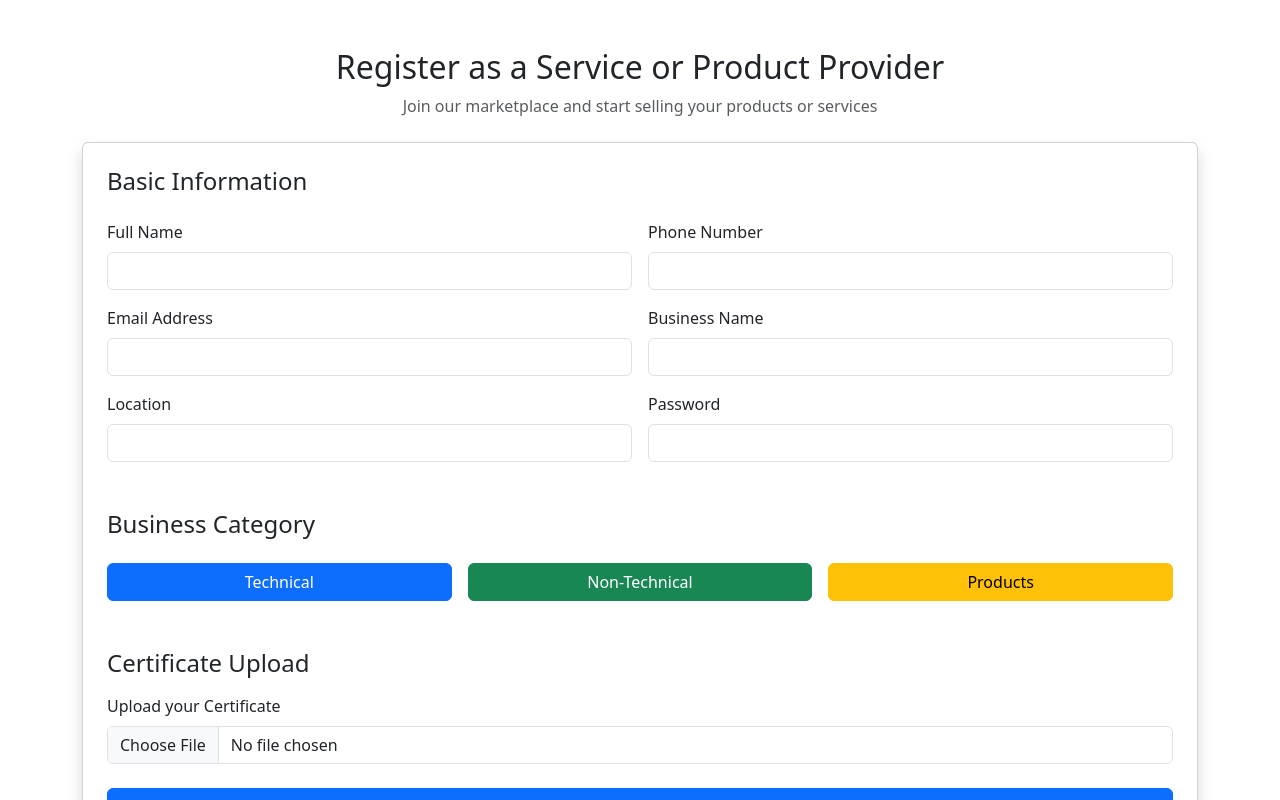
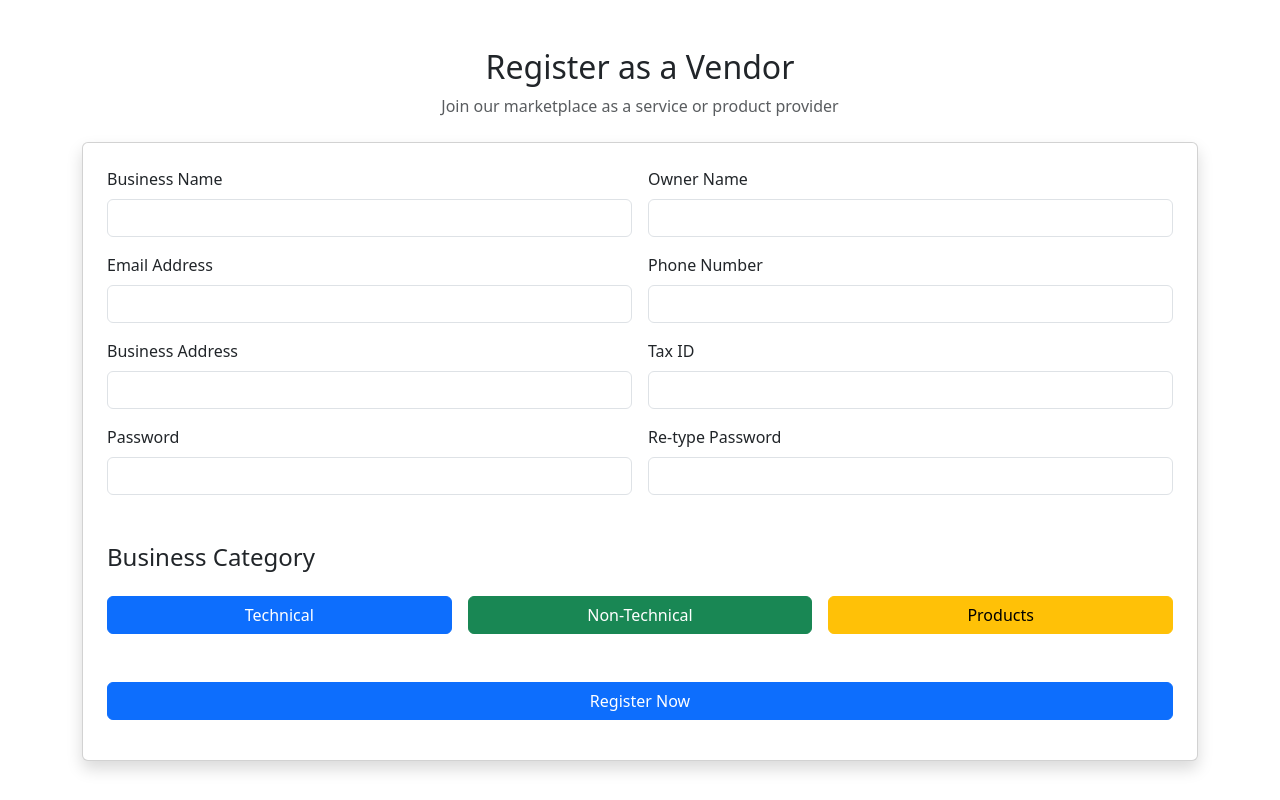
Before and after one commit to Hanumansai72/apna_mestri_vendor, a React (Create React App) app: page /vendor/regsiter in a window 1280 px wide. Shown: the top 800 px of the page. Built offline with nearby package versions, Linux system fonts and the light colour scheme.

Commit message:
updated readm.med

```diff
--- a/src/Componets/Vendor/Registration.jsx
+++ b/src/Componets/Vendor/Registration.jsx
@@ -3,38 +3,26 @@ import React, { useState } from 'react';
 function Registration() {
   const [selectedCategory, setSelectedCategory] = useState("");
   const [formData, setFormData] = useState({
-    fullName: "",
-    phoneNumber: "",
-    email: "",
-    businessName: "",
-    location: "",
-    password: "",
-    businessCategory: "",
-    subCategory: ""
+    Business_Name: "",
+    Owner_name: "",
+    Email_address: "",
+    Phone_number: "",
+    Business_address: "",
+    Category: "",
+    Sub_Category: "",
+    Tax_ID: "",
+    Password:""
   });
 
   const subCategories = {
-    "Technical": [
-      "Architects", "Civil Engineer", "Site Supervisor", "Survey Engineer", "MEP Consultant",
-      "Structural Engineer", "Project Manager", "HVAC Engineer", "Safety Engineer",
-      "Contractor", "Interior Designer", "WaterProofing Consultant", "Acoustic Consultants"
-    ],
-    "Non-Technical": [
-      "EarthWork Labour", "Civil Mason", "Shuttering/Centring Labour", "Plumber", "Electrician",
-      "Painter", "Carpenter", "Flooring Labour", "False Ceiling Worker"
-    ],
-    "Products": [
-      "Bricks / Block", "Cement / Adhesives", "Aggregate vendors", "Steel", "Stone / Tiles", "Paints",
-      "Electrical wires & fixtures", "Plumbing pipes & fixtures", "Civil products (All handy tools for civil works)",
-      "Glass", "Doors & Windows", "Wood and Hardware", "Fabricators", "Waterproofing products",
-      "Landscape products", "Lights", "Electrical", "Carpenter", "Flooring and Dado", "Wall papers",
-      "False Ceiling", "Glass work", "Cleaning products", "Furniture", "Blinds and Curtains", "Acoustics"
-    ]
+    "Technical": [ "Architects", "Civil Engineer", "Site Supervisor", "Survey Engineer", "MEP Consultant", "Structural Engineer", "Project Manager", "HVAC Engineer", "Safety Engineer", "Contractor", "Interior Designer", "WaterProofing Consultant", "Acoustic Consultants" ],
+    "Non-Technical": [ "EarthWork Labour", "Civil Mason", "Shuttering/Centring Labour", "Plumber", "Electrician", "Painter", "Carpenter", "Flooring Labour", "False Ceiling Worker" ],
+    "Products": [ "Bricks / Block", "Cement / Adhesives", "Aggregate vendors", "Steel", "Stone / Tiles", "Paints", "Electrical wires & fixtures", "Plumbing pipes & fixtures", "Civil products (All handy tools for civil works)", "Glass", "Doors & Windows", "Wood and Hardware", "Fabricators", "Waterproofing products", "Landscape products", "Lights", "Electrical", "Carpenter", "Flooring and Dado", "Wall papers", "False Ceiling", "Glass work", "Cleaning products", "Furniture", "Blinds and Curtains", "Acoustics" ]
   };
 
   const handleCategoryClick = (category) => {
     setSelectedCategory(category);
-    setFormData({ ...formData, businessCategory: category, subCategory: "" });
+    setFormData(prev => ({ ...prev, Category: category, Sub_Category: "" }));
   };
 
   const handleChange = (e) => {
@@ -45,52 +33,76 @@ function Registration() {
   const handleSubmit = async (e) => {
     e.preventDefault();
 
-    const today = new Date();
-    const currentDate = today.toISOString().split('T')[0];
+    try {
+      const res = await fetch('https://backend-d6mx.vercel.app/register', {
+        method: 'POST',
+        headers: { 'Content-Type': 'application/json' },
+        body: JSON.stringify(formData),
+      });
 
-    const finalData = { ...formData, registrationDate: currentDate };
+      if (res.ok) {
+        alert('Vendor registered successfully');
+        setFormData({
+          Business_Name: "",
+          Owner_name: "",
+          Email_address: "",
+          Phone_number: "",
+          Business_address: "",
+          Category: "",
+          Sub_Category: "",
+          Tax_ID: "",
+          Password:""
 
-    await fetch('https://backend-d6mx.vercel.app/register', {
-      method: 'POST',
-      headers: { 'Content-Type': 'application/json' },
-      body: JSON.stringify(finalData),
-    });
+        });
+        setSelectedCategory("");
+      } else {
+        alert('Registration failed');
+      }
+    } catch (err) {
+      console.error('Error submitting form:', err);
+    }
   };
 
   return (
     <div className="container my-5">
       <div className="text-center mb-4">
-        <h2>Register as a Service or Product Provider</h2>
-        <p className="text-muted">Join our marketplace and start selling your products or services</p>
+        <h2>Register as a Vendor</h2>
+        <p className="text-muted">Join our marketplace as a service or product provider</p>
       </div>
 
       <form className="card p-4 shadow" onSubmit={handleSubmit}>
-        <h4 className="mb-4">Basic Information</h4>
-
         <div className="row g-3">
           <div className="col-md-6">
-            <label htmlFor="fullName" className="form-label">Full Name</label>
-            <input type="text" className="form-control" id="fullName" name="fullName" onChange={handleChange} />
+            <label className="form-label">Business Name</label>
+            <input type="text" className="form-control" name="Business_Name" value={formData.Business_Name} onChange={handleChange} />
           </div>
           <div className="col-md-6">
-            <label htmlFor="phoneNumber" className="form-label">Phone Number</label>
-            <input type="text" className="form-control" id="phoneNumber" name="phoneNumber" onChange={handleChange} />
+            <label className="form-label">Owner Name</label>
+            <input type="text" className="form-control" name="Owner_name" value={formData.Owner_name} onChange={handleChange} />
           </div>
           <div className="col-md-6">
-            <label htmlFor="email" className="form-label">Email Address</label>
-            <input type="email" className="form-control" id="email" name="email" onChange={handleChange} />
+            <label className="form-label">Email Address</label>
+            <input type="email" className="form-control" name="Email_address" value={formData.Email_address} onChange={handleChange} />
           </div>
           <div className="col-md-6">
-            <label htmlFor="businessName" className="form-label">Business Name</label>
-            <input type="text" className="form-control" id="businessName" name="businessName" onChange={handleChange} />
+            <label className="form-label">Phone Number</label>
+            <input type="text" className="form-control" name="Phone_number" value={formData.Phone_number} onChange={handleChange} />
           </div>
           <div className="col-md-6">
-            <label htmlFor="location" className="form-label">Location</label>
-            <input type="text" className="form-control" id="location" name="location" onChange={handleChange} />
+            <label className="form-label">Business Address</label>
+            <input type="text" className="form-control" name="Business_address" value={formData.Business_address} onChange={handleChange} />
           </div>
           <div className="col-md-6">
-            <label htmlFor="password" className="form-label">Password</label>
-            <input type="password" className="form-control" id="password" name="password" onChange={handleChange} />
+            <label className="form-label">Tax ID</label>
+            <input type="text" className="form-control" name="Tax_ID" value={formData.Tax_ID} onChange={handleChange} />
+          </div>
+          <div className="col-md-6">
+            <label className="form-label">Password</label>
+            <input type="text" className="form-control" name="Password" value={formData.Password} onChange={handleChange} />
+          </div>
+          <div className="col-md-6">
+            <label className="form-label">Re-type Password</label>
+            <input type="text" className="form-control" />
           </div>
         </div>
 
@@ -100,9 +112,7 @@ function Registration() {
             <div className="col-md-4" key={idx}>
               <button
                 type="button"
-                className={`btn w-100 ${
-                  category === "Technical" ? "btn-primary" : category === "Non-Technical" ? "btn-success" : "btn-warning"
-                }`}
+                className={`btn w-100 ${category === "Technical" ? "btn-primary" : category === "Non-Technical" ? "btn-success" : "btn-warning"}`}
                 onClick={() => handleCategoryClick(category)}
               >
                 {category}
@@ -113,13 +123,8 @@ function Registration() {
 
         {selectedCategory && (
           <div className="mt-4">
-            <label htmlFor="subCategory" className="form-label">Specialization</label>
-            <select
-              className="form-select"
-              id="subCategory"
-              name="subCategory"
-              onChange={handleChange}
-            >
+            <label className="form-label">Specialization</label>
+            <select className="form-select" name="Sub_Category" value={formData.Sub_Category} onChange={handleChange}>
               <option value="">Select...</option>
               {subCategories[selectedCategory].map((item, idx) => (
                 <option key={idx} value={item}>{item}</option>
@@ -128,20 +133,10 @@ function Registration() {
           </div>
         )}
 
-        <h4 className="mt-5 mb-3">Certificate Upload</h4>
-        <div className="mb-4">
-          <label htmlFor="certificate" className="form-label">Upload your Certificate</label>
-          <input type="file" className="form-control" id="certificate" name="certificate" />
-        </div>
-
-        <div className="d-grid mb-3">
+        <div className="d-grid mt-5 mb-3">
           <button type="submit" className="btn btn-primary">
-            Register Now <i className="bi bi-arrow-right"></i>
+            Register Now
           </button>
-        </div>
-
-        <div className="text-center">
-          <p>Already registered? <a href="/">Sign in</a></p>
         </div>
       </form>
     </div>
--- a/src/Componets/login.jsx
+++ b/src/Componets/login.jsx
@@ -1,22 +1,41 @@
+import axios from "axios";
 import { useState } from "react";
 import { useNavigate } from "react-router-dom";
 
 export default function LoginPage() {
   const [activeTab, setActiveTab] = useState("vendor");
   const navigate = useNavigate();
+  const [username, setUsername] = useState("");
+  const [password, setPassword] = useState("");
 
   const handleLogin = (event) => {
     event.preventDefault();
-    if (activeTab === "vendor") {
-      navigate("/vendor");
-    } else if (activeTab === "customer") {
-      navigate("/product");
-    }
+
+    const values = { username, password };
+
+    axios.post("https://backend-d6mx.vercel.app/postusername", values)
+      .then(res => {
+        console.log("Login response:", res.data);
+        if (res.data.message === "Success") {
+          alert("Login successfu")
+          if (activeTab === "vendor") {
+            navigate("/vendor/user/profile");
+          } else {
+
+            navigate("/product");
+          }
+        } else {
+          alert("Login failed. Please check credentials.");
+        }
+      })
+      .catch(err => {
+        console.error("Login error:", err);
+        alert("Server error during login.");
+      });
   };
 
   return (
     <div className="d-flex vh-100">
-      {/* Left: Login form */}
       <div className="w-50 d-flex flex-column justify-content-center align-items-center p-4">
         {/* Tabs */}
         <div className="d-flex mb-4">
@@ -42,16 +61,20 @@ export default function LoginPage() {
               <label className="form-label">Email Address</label>
               <input
                 type="email"
+                value={username}
                 className="form-control"
                 placeholder="you@example.com"
+                onChange={(e) => setUsername(e.target.value)}
               />
             </div>
             <div className="mb-3">
               <label className="form-label">Password</label>
               <input
                 type="password"
+                value={password}
                 className="form-control"
                 placeholder="********"
+                onChange={(e) => setPassword(e.target.value)}
               />
             </div>
             <div className="d-flex justify-content-between align-items-center mb-3">
@@ -78,7 +101,6 @@ export default function LoginPage() {
         </div>
       </div>
 
-      {/* Right: Illustration */}
       <div className="w-50 d-flex justify-content-center align-items-center bg-light">
         <div className="text-center" style={{ maxWidth: "400px" }}>
           <img src="https://storage.googleapis.com/uxpilot-auth.appspot.com/c8dd26861f-39ad2f8afe79905fbe9e.png" alt="Illustration" className="img-fluid mb-4" />
```
Also changed, not shown: 1 other file (tests, documents, lock files or other folders).
